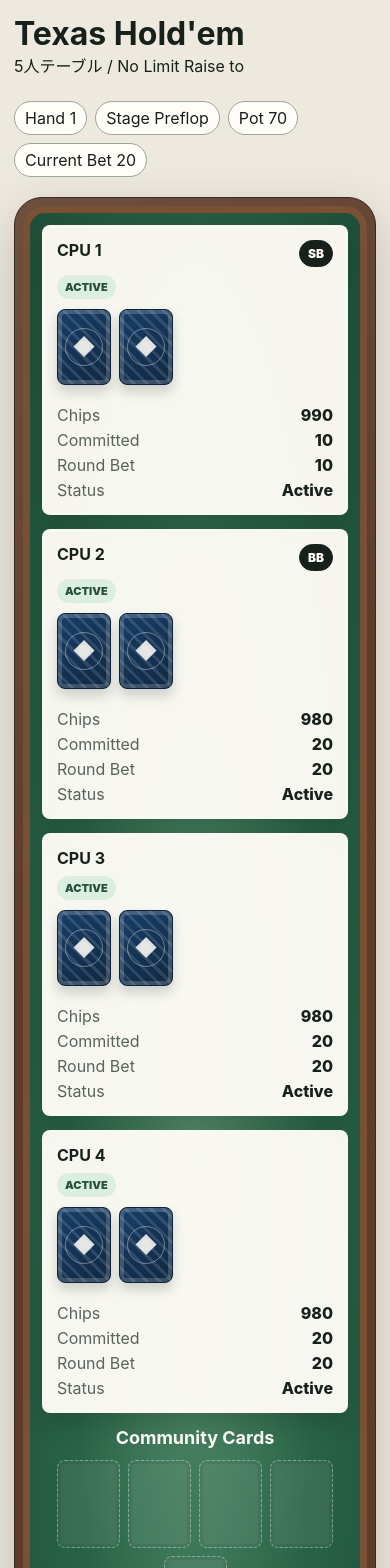
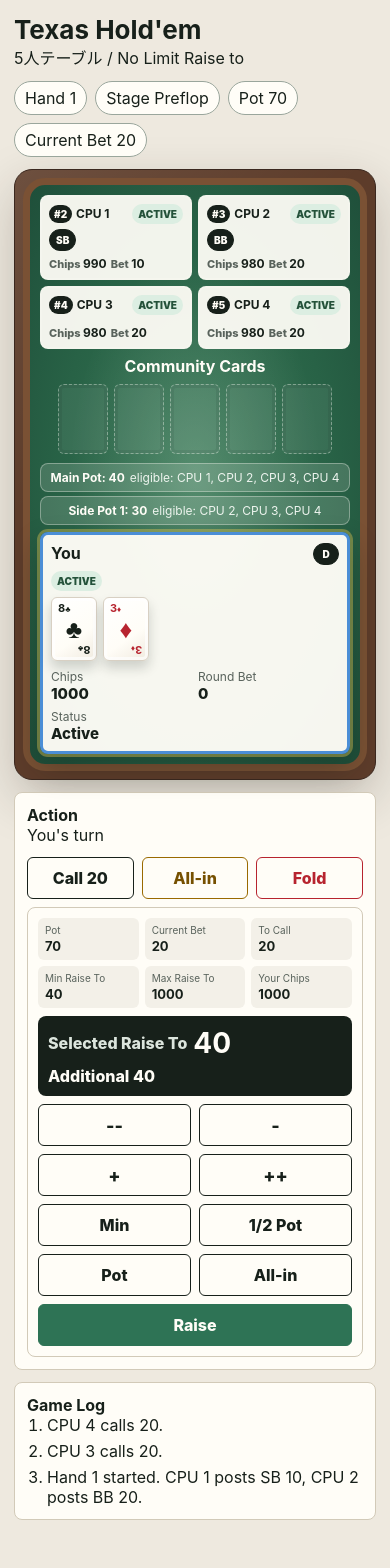
Before and after one commit to crackeveryday/texas-holdem, a React (Vite) app: page / in a window 390 px wide. Shown: the top 1568 px of the page. After the commit the page ends 1534 px from the top, so only its background shows below. Built offline with nearby package versions, Linux system fonts and the light colour scheme.

Commit message:
fix(ui): improve card and mobile table layout
- place card rank and suit in mirrored corners
- show compact CPU summaries above community cards on mobile
- keep mobile controls and logs constrained

Tests:
- npm test
- npm run build

```diff
--- a/src/App.tsx
+++ b/src/App.tsx
@@ -193,6 +193,26 @@ export default function App() {
   );
 }
 
+function CpuPlayerList({ game, thinkingPlayerId }: { game: GameState; thinkingPlayerId: string | null }) {
+  return (
+    <section className="mobileCpuPlayers" aria-label="CPU players">
+      {game.players.map((player, index) => (
+        player.isHuman ? null : (
+          <CpuSummarySeat
+            key={`mobile-${player.id}`}
+            player={player}
+            index={index}
+            game={game}
+            isCurrent={game.currentPlayerIndex === index}
+            isThinking={thinkingPlayerId === player.id}
+            reveal={game.showdown || game.stage === "gameOver"}
+          />
+        )
+      ))}
+    </section>
+  );
+}
+
 function ActionPanel({
   game,
   player,
@@ -331,6 +351,8 @@ function PokerTable({ game, thinkingPlayerId, boardReveal }: { game: GameState;
   return (
     <section className="table" aria-label="Poker table">
       <div className="tableFelt">
+        <CpuPlayerList game={game} thinkingPlayerId={thinkingPlayerId} />
+
         {game.players.map((player, index) => (
           <PlayerSeat
             key={player.id}
@@ -349,6 +371,61 @@ function PokerTable({ game, thinkingPlayerId, boardReveal }: { game: GameState;
         </div>
       </div>
     </section>
+  );
+}
+
+function CpuSummarySeat({
+  player,
+  index,
+  game,
+  isCurrent,
+  isThinking,
+  reveal,
+}: {
+  player: Player;
+  index: number;
+  game: GameState;
+  isCurrent: boolean;
+  isThinking: boolean;
+  reveal: boolean;
+}) {
+  const badges = [
+    game.dealerIndex === index ? "D" : null,
+    game.smallBlindIndex === index ? "SB" : null,
+    game.bigBlindIndex === index ? "BB" : null,
+  ].filter(Boolean);
+  const className = [
+    "cpuSummarySeat",
+    isCurrent ? "current" : "",
+    isThinking ? "thinking" : "",
+    `status-${player.status.toLowerCase().replace("-", "")}`,
+  ].filter(Boolean).join(" ");
+  const showCards = reveal && player.status !== "Eliminated";
+
+  return (
+    <article className={className}>
+      <div className="cpuSummaryMain">
+        <span className="cpuSeatOrder">#{index + 1}</span>
+        <strong>{player.name}</strong>
+        <StatusBadge status={player.status} isThinking={isThinking} />
+      </div>
+      <div className="cpuSummaryBadges">
+        {badges.map((badge) => (
+          <span className="positionBadge" key={badge}>{badge}</span>
+        ))}
+      </div>
+      <div className="cpuSummaryStats">
+        <span>Chips <strong>{player.chips}</strong></span>
+        <span>Bet <strong>{player.roundBet}</strong></span>
+      </div>
+      {showCards && (
+        <div className="cards cpuSummaryCards">
+          {player.holeCards.map((card, cardIndex) => (
+            <CardView key={`${cardDisplayKey(card)}-${cardIndex}`} card={card} muted={player.status === "Folded"} />
+          ))}
+        </div>
+      )}
+    </article>
   );
 }
 
@@ -416,7 +493,15 @@ function PlayerSeat({
     game.bigBlindIndex === index ? "BB" : null,
   ].filter(Boolean);
   const evaluation = game.lastEvaluations[player.id];
-  const seatClass = `player seat-${index} ${player.isHuman ? "human" : ""} ${isCurrent ? "current" : ""} ${isThinking ? "thinking" : ""} status-${player.status.toLowerCase().replace("-", "")}`;
+  const seatClass = [
+    "player",
+    `seat-${index}`,
+    player.isHuman ? "human" : "",
+    reveal ? "cards-revealed" : "",
+    isCurrent ? "current" : "",
+    isThinking ? "thinking" : "",
+    `status-${player.status.toLowerCase().replace("-", "")}`,
+  ].filter(Boolean).join(" ");
   const showCards = player.status !== "Eliminated";
 
   return (
@@ -442,20 +527,20 @@ function PlayerSeat({
             ))
           : <span className="noCards">No cards</span>}
       </div>
-      <dl>
-        <div>
+      <dl className="playerStats">
+        <div className="playerStat playerStatChips">
           <dt>Chips</dt>
           <dd>{player.chips}</dd>
         </div>
-        <div>
+        <div className="playerStat playerStatCommitted">
           <dt>Committed</dt>
           <dd>{player.committed}</dd>
         </div>
-        <div>
+        <div className="playerStat playerStatBet">
           <dt>Round Bet</dt>
           <dd>{player.roundBet}</dd>
         </div>
-        <div>
+        <div className="playerStat playerStatStatus">
           <dt>Status</dt>
           <dd>{player.status}</dd>
         </div>
@@ -507,12 +592,12 @@ function CardView({
 
   return (
     <span className={`${classes} face ${suitColorClass}`} style={style} aria-label={`${rank} of ${card.suit}`}>
-      <span className="cardCorner">
+      <span className="card-corner top-left">
         <strong>{rank}</strong>
         <span>{suit}</span>
       </span>
-      <span className="cardSuit">{suit}</span>
-      <span className="cardCorner cardCornerBottom">
+      <span className="card-center-suit">{suit}</span>
+      <span className="card-corner bottom-right">
         <strong>{rank}</strong>
         <span>{suit}</span>
       </span>
--- a/src/styles.css
+++ b/src/styles.css
@@ -343,6 +343,7 @@ h3 {
   display: inline-flex;
   flex: 0 0 auto;
   height: 102px;
+  justify-content: center;
   overflow: hidden;
   position: relative;
   width: 73px;
@@ -360,7 +361,6 @@ h3 {
   box-shadow:
     inset 0 0 0 3px rgba(255, 255, 255, 0.68),
     0 7px 12px rgba(23, 32, 26, 0.18);
-  justify-content: center;
 }
 
 .card.back {
@@ -405,47 +405,55 @@ h3 {
   color: #17201a;
 }
 
-.cardCorner {
+.card-corner {
   align-items: center;
-  display: grid;
+  display: flex;
   font-size: 14px;
   gap: 0;
-  justify-items: center;
-  left: 7px;
   line-height: 1;
   position: absolute;
+}
+
+.card-corner.top-left {
+  left: 7px;
   top: 6px;
 }
 
-.cardCorner strong {
+.card-corner.bottom-right {
+  bottom: 6px;
+  right: 7px;
+  transform: rotate(180deg);
+}
+
+.card-corner strong {
   font-size: 18px;
 }
 
-.holeCards .cardCorner {
+.holeCards .card-corner {
   font-size: 11px;
+}
+
+.holeCards .card-corner.top-left {
   left: 6px;
   top: 5px;
 }
 
-.holeCards .cardCorner strong {
+.holeCards .card-corner.bottom-right {
+  bottom: 5px;
+  right: 6px;
+}
+
+.holeCards .card-corner strong {
   font-size: 15px;
 }
 
-.cardCornerBottom {
-  bottom: 6px;
-  left: auto;
-  right: 7px;
-  top: auto;
-  transform: rotate(180deg);
-}
-
-.cardSuit {
+.card-center-suit {
   align-self: center;
   font-size: 42px;
   line-height: 1;
 }
 
-.holeCards .cardSuit {
+.holeCards .card-center-suit {
   font-size: 31px;
 }
 
@@ -495,6 +503,10 @@ dd {
   display: flex;
   gap: 24px;
   justify-content: space-between;
+}
+
+.mobileCpuPlayers {
+  display: none;
 }
 
 .actionPanel {
@@ -727,33 +739,364 @@ dd {
     padding: 14px;
   }
 
+  .topbar {
+    gap: 12px;
+    margin-bottom: 12px;
+  }
+
+  h1 {
+    font-size: 26px;
+  }
+
+  h2 {
+    font-size: 16px;
+  }
+
   .table {
+    border-radius: 18px;
     padding: 8px;
   }
 
   .tableFelt {
     grid-template-areas:
-      "cpu1"
-      "cpu2"
-      "cpu3"
-      "cpu4"
+      "cpuSummary"
       "center"
       "human";
     grid-template-columns: 1fr;
+    gap: 7px;
+    padding: 10px;
+  }
+
+  .tableFelt > .player:not(.human) {
+    display: none;
+  }
+
+  .tableCenter {
+    gap: 7px;
+  }
+
+  .board {
+    gap: 8px;
+  }
+
+  .boardHeader {
+    gap: 6px;
+  }
+
+  .cards {
+    gap: 6px;
+  }
+
+  .boardCards {
+    min-height: 72px;
+  }
+
+  .potDisplay {
+    gap: 4px;
+  }
+
+  .potDisplay div {
+    font-size: 12px;
+    gap: 5px;
+    padding: 6px 8px;
+  }
+
+  .player {
+    padding: 8px;
+  }
+
+  .player.human {
+    align-self: stretch;
+  }
+
+  .player.human .playerHead {
+    margin-bottom: 6px;
+  }
+
+  .player.human .playerStatusRow {
+    margin-bottom: 6px;
+  }
+
+  .player.human .holeCards {
+    min-height: 64px;
+  }
+
+  .player.human .playerStats {
+    gap: 6px;
+    grid-template-columns: repeat(2, minmax(0, 1fr));
+    margin-top: 8px;
+  }
+
+  .player.human .playerStat {
+    display: block;
+  }
+
+  .player.human dt {
+    font-size: 12px;
+  }
+
+  .player.human dd {
+    font-size: 15px;
+  }
+
+  .player.human .playerStatCommitted {
+    display: none;
+  }
+
+  .player:not(.human) {
+    align-self: stretch;
+  }
+
+  .player:not(.human) .thinkingText {
+    display: none;
+  }
+
+  .player:not(.human) .holeCards {
+    min-height: 0;
+  }
+
+  .mobileCpuPlayers {
+    display: grid;
+    gap: 6px;
+    grid-area: cpuSummary;
+    grid-template-columns: repeat(2, minmax(0, 1fr));
+  }
+
+  .cpuSummarySeat {
+    background: rgba(255, 253, 247, 0.94);
+    border: 2px solid rgba(255, 253, 247, 0.16);
+    border-radius: 8px;
+    color: #17201a;
+    display: grid;
+    gap: 5px;
+    min-width: 0;
+    padding: 7px;
+  }
+
+  .cpuSummarySeat.current {
+    border-color: #f7d154;
+    box-shadow: 0 0 0 2px rgba(247, 209, 84, 0.28);
+  }
+
+  .cpuSummarySeat.thinking {
+    background: #fff8df;
+  }
+
+  .cpuSummaryMain {
+    align-items: center;
+    display: grid;
+    gap: 4px;
+    grid-template-columns: auto minmax(0, 1fr) auto;
+  }
+
+  .cpuSummaryMain strong {
+    font-size: 12px;
+    line-height: 1.1;
+    min-width: 0;
+  }
+
+  .cpuSeatOrder {
+    background: #17201a;
+    border-radius: 999px;
+    color: #fffdf7;
+    font-size: 10px;
+    font-weight: 900;
+    line-height: 1;
+    padding: 4px 5px;
+  }
+
+  .cpuSummaryBadges,
+  .cpuSummaryStats {
+    display: flex;
+    flex-wrap: wrap;
+    gap: 4px;
+  }
+
+  .cpuSummaryStats {
+    color: #59635c;
+    font-size: 11px;
+    font-weight: 800;
+  }
+
+  .cpuSummaryStats strong {
+    color: #17201a;
+    font-size: 12px;
+  }
+
+  .cpuSummaryCards {
+    gap: 4px;
+  }
+
+  .cpuSummaryCards .card {
+    height: 48px;
+    width: 34px;
+  }
+
+  .cpuSummaryCards .card-corner {
+    font-size: 7px;
+  }
+
+  .cpuSummaryCards .card-corner.top-left {
+    left: 4px;
+    top: 4px;
+  }
+
+  .cpuSummaryCards .card-corner.bottom-right {
+    bottom: 4px;
+    right: 4px;
+  }
+
+  .cpuSummaryCards .card-corner strong {
+    font-size: 9px;
+  }
+
+  .cpuSummaryCards .card-center-suit {
+    font-size: 18px;
+  }
+
+  .statusBadge {
+    font-size: 10px;
+    padding: 4px 6px;
+  }
+
+  .positionBadge {
+    font-size: 10px;
+    min-width: 26px;
+    padding: 4px 6px;
+  }
+
+  .card {
+    border-radius: 6px;
+    height: 70px;
+    width: 50px;
+  }
+
+  .holeCards .card {
+    height: 64px;
+    width: 46px;
+  }
+
+  .player:not(.human) .holeCards .card {
+    height: 56px;
+    width: 40px;
+  }
+
+  .card-corner {
+    font-size: 9px;
+  }
+
+  .card-corner.top-left {
+    left: 5px;
+    top: 5px;
+  }
+
+  .card-corner.bottom-right {
+    bottom: 5px;
+    right: 5px;
+  }
+
+  .card-corner strong {
+    font-size: 12px;
+  }
+
+  .holeCards .card-corner {
+    font-size: 8px;
+  }
+
+  .holeCards .card-corner strong {
+    font-size: 11px;
+  }
+
+  .card-center-suit {
+    font-size: 29px;
+  }
+
+  .holeCards .card-center-suit {
+    font-size: 25px;
+  }
+
+  .player:not(.human) .holeCards .card-center-suit {
+    font-size: 22px;
+  }
+
+  .controls,
+  .log {
+    margin-top: 12px;
     padding: 12px;
   }
 
-  .card {
-    height: 88px;
-    width: 63px;
+  .controls {
+    gap: 12px;
   }
 
-  .holeCards .card {
-    height: 76px;
-    width: 54px;
+  .actionPanel,
+  .wagerControl {
+    gap: 8px;
+  }
+
+  .wagerControl {
+    padding: 10px;
+  }
+
+  .quickActions,
+  .stepButtons,
+  .presetButtons {
+    display: grid;
+  }
+
+  .quickActions {
+    grid-template-columns: repeat(auto-fit, minmax(96px, 1fr));
+  }
+
+  .stepButtons,
+  .presetButtons {
+    grid-template-columns: repeat(2, minmax(0, 1fr));
+  }
+
+  .actionButton,
+  .presetButtons button,
+  .stepButtons button {
+    min-width: 0;
+    padding: 0 10px;
   }
 
   .wagerStats {
-    grid-template-columns: 1fr;
+    gap: 6px;
+    grid-template-columns: repeat(3, minmax(0, 1fr));
+  }
+
+  .wagerStats div {
+    display: block;
+    font-size: 12px;
+    padding: 6px 7px;
+  }
+
+  .wagerStats span {
+    display: block;
+    font-size: 10px;
+    white-space: nowrap;
+  }
+
+  .wagerStats strong {
+    display: block;
+    font-size: 13px;
+    margin-top: 2px;
+  }
+
+  .amountDisplay {
+    gap: 6px;
+    padding: 10px;
+  }
+
+  .amountDisplay strong {
+    font-size: 28px;
+  }
+
+  .primaryAction {
+    width: 100%;
+  }
+
+  .log ol {
+    max-height: 120px;
   }
 }
```
